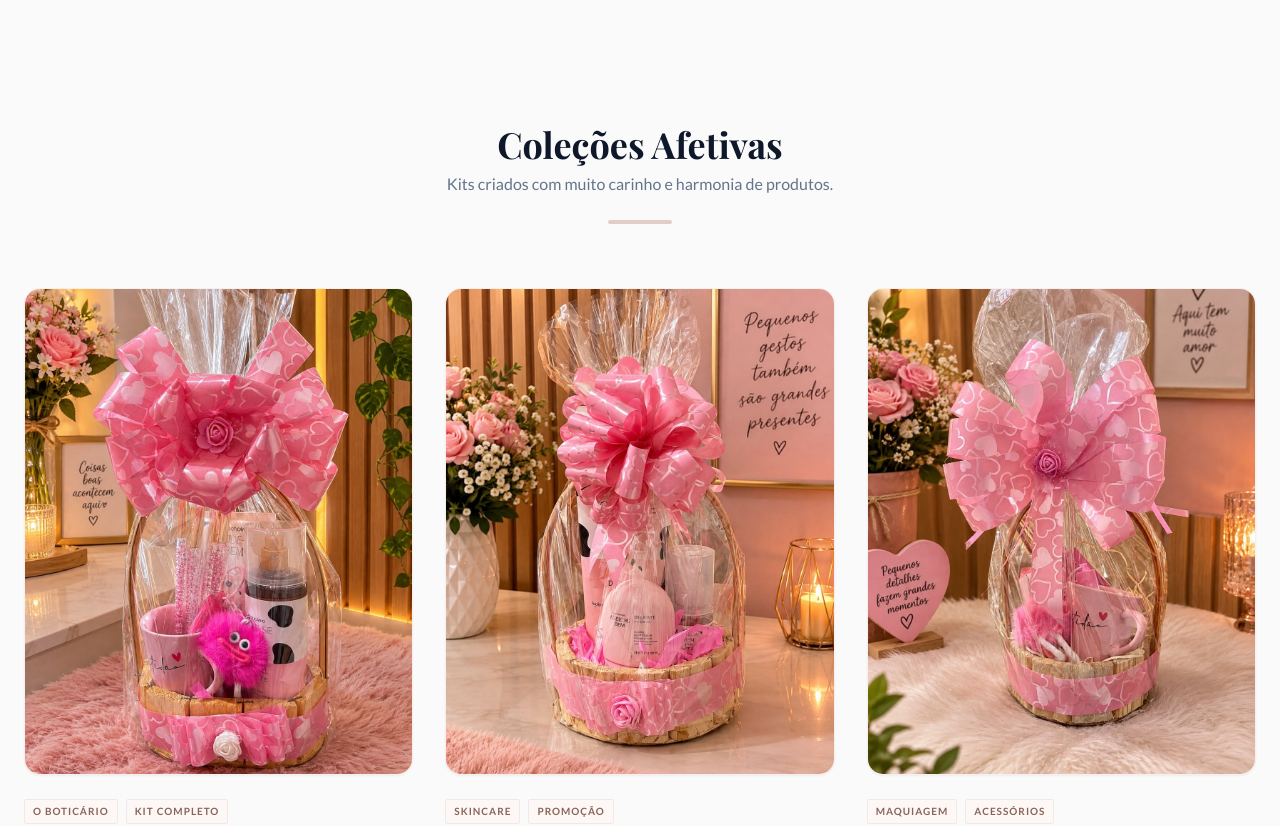
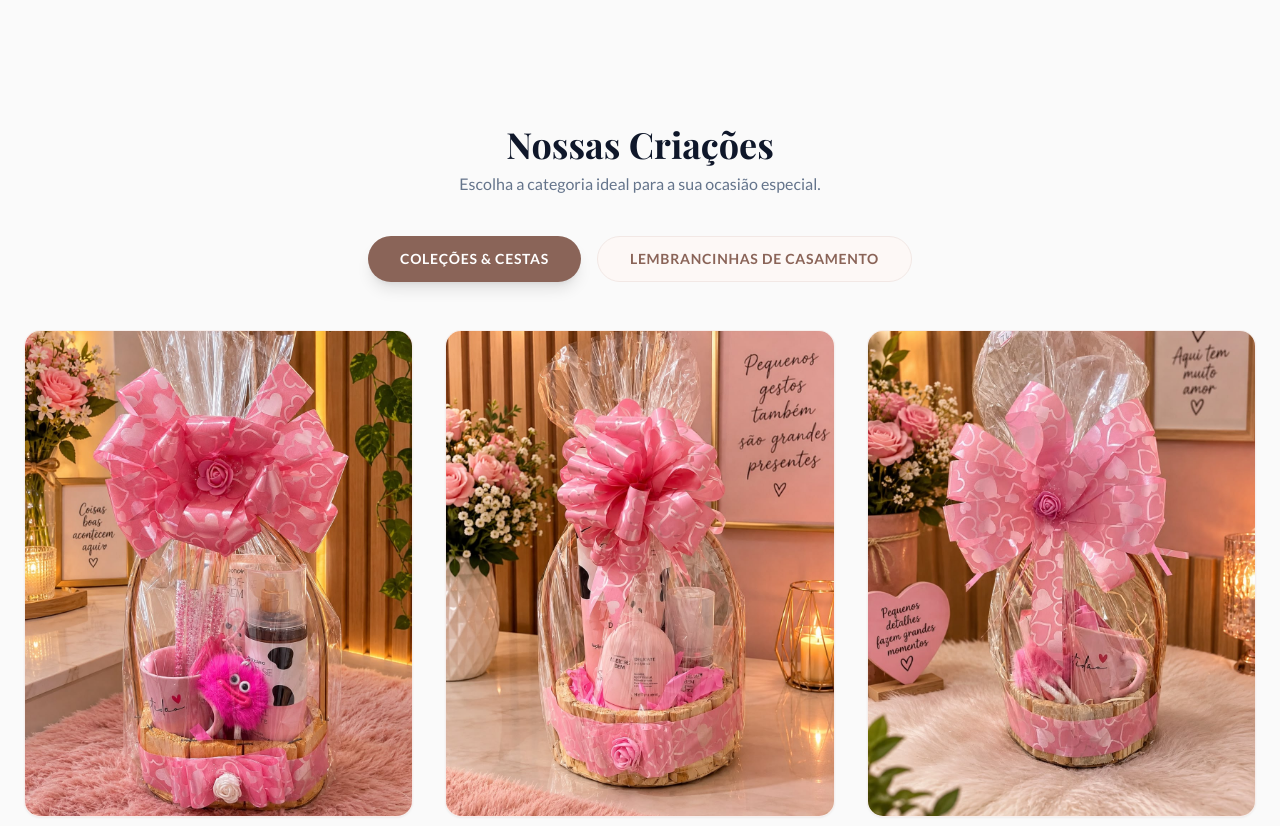
Before and after one commit to KrayKrazy/cfgifts, a Next.js app: page / in a window 1280 px wide. Shown: the part 860-1686 px from the top of the page. Built offline with nearby package versions, Linux system fonts and the light colour scheme; a web font is replaced by a local one.

Commit message:
feat: adiciona abas para Lembrancinhas de Casamento e filtra catálogo

```diff
--- a/app/page.tsx
+++ b/app/page.tsx
@@ -7,6 +7,7 @@ import { giftProducts, GiftProduct, basketTypes, individualItems, BasketType, In
 
 export default function Home() {
   const [activeProduct, setActiveProduct] = useState<GiftProduct | null>(null);
+  const [activeTab, setActiveTab] = useState<'cestas' | 'lembrancinhas'>('cestas');
 
   // Custom Basket States
   const [isBuildingCustom, setIsBuildingCustom] = useState(false);
@@ -68,16 +69,31 @@ export default function Home() {
         <CommerceHero onBuildCustom={() => setIsBuildingCustom(true)} />
       </div>
 
-      {/* CATALOGO - COLEÇÕES PRONTAS */}
+      {/* CATALOGO - COLEÇÕES PRONTAS E LEMBRANCINHAS */}
       <main id="catalogo" className="max-w-7xl mx-auto px-6 pt-20">
-        <div className="flex flex-col items-center mb-16 text-center animate-fadeIn">
-          <h2 className="font-serif text-3xl md:text-4xl font-bold text-slate-900">Coleções Afetivas</h2>
-          <p className="text-slate-500 mt-2">Kits criados com muito carinho e harmonia de produtos.</p>
-          <div className="w-16 h-1 bg-rose-300 mt-6 rounded-full"></div>
+        <div className="flex flex-col items-center mb-10 text-center animate-fadeIn">
+          <h2 className="font-serif text-3xl md:text-4xl font-bold text-slate-900">Nossas Criações</h2>
+          <p className="text-slate-500 mt-2">Escolha a categoria ideal para a sua ocasião especial.</p>
+        </div>
+
+        {/* TABS */}
+        <div className="flex flex-col sm:flex-row justify-center gap-4 mb-12">
+          <button
+            onClick={() => setActiveTab('cestas')}
+            className={`px-8 py-3 rounded-full font-bold text-sm uppercase tracking-wider transition-all ${activeTab === 'cestas' ? 'bg-rose-600 text-white shadow-lg' : 'bg-rose-50 text-rose-600 hover:bg-rose-100 border border-rose-100'}`}
+          >
+            Coleções & Cestas
+          </button>
+          <button
+            onClick={() => setActiveTab('lembrancinhas')}
+            className={`px-8 py-3 rounded-full font-bold text-sm uppercase tracking-wider transition-all ${activeTab === 'lembrancinhas' ? 'bg-rose-600 text-white shadow-lg' : 'bg-rose-50 text-rose-600 hover:bg-rose-100 border border-rose-100'}`}
+          >
+            Lembrancinhas de Casamento
+          </button>
         </div>
 
         <div className="grid grid-cols-1 sm:grid-cols-2 lg:grid-cols-3 gap-x-8 gap-y-16">
-          {giftProducts.map((p, i) => (
+          {giftProducts.filter(p => activeTab === 'cestas' ? !p.tags.includes('Casamento') : p.tags.includes('Casamento')).map((p, i) => (
             <div key={p.id} className="group cursor-pointer flex flex-col animate-slideUp" style={{ animationDelay: `${i * 50}ms` }} onClick={() => openProduct(p)}>
               <div className="relative w-full aspect-[4/5] bg-rose-50 mb-6 overflow-hidden rounded-2xl shadow-sm border border-rose-100/50">
                 <Image src={p.image} alt={p.name} fill sizes="(max-width: 640px) 100vw, 33vw" className="object-cover group-hover:scale-105 transition-transform duration-700 ease-in-out" />
--- a/data/products.ts
+++ b/data/products.ts
@@ -199,6 +199,6 @@ export const giftProducts: GiftProduct[] = [
       '🎀 Embalagem especial com muito carinho'
     ],
     image: '/images/suspiros_de_amor.jpg',
-    tags: ['Afetivo', 'Doces']
+    tags: ['Afetivo', 'Doces', 'Casamento']
   }
 ];
```
